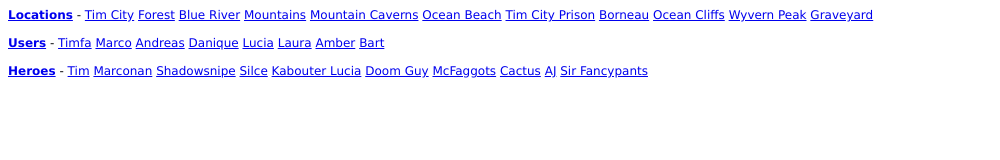
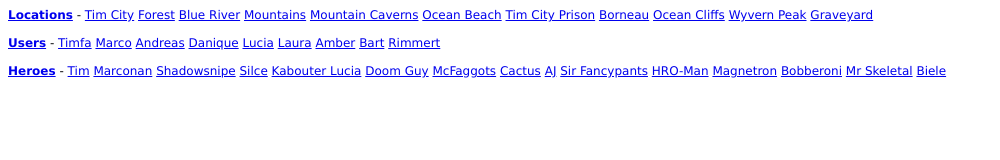
Before and after one commit to Master2112/HeroManagerUI, a website: page index.html in a window 1280 px wide. Shown: the whole page, without its empty margins (0-1000 px from the left). Drawn offline with Linux system fonts and the light colour scheme; files that its build step writes are made by us from their sources; no server answers; files whose address does not match are found by name.

```diff
--- a/index.html
+++ b/index.html
@@ -30,6 +30,7 @@
         <a href="#" data-id="6">Laura</a>
         <a href="#" data-id="7">Amber</a>
         <a href="#" data-id="8">Bart</a>
+        <a href="#" data-id="9">Rimmert</a>
     </div><br>
 	<div id="heroes-links"><b><a href="#" data-id="0">Heroes</a></b> -
         <a href="#" data-id="1">Tim</a>
@@ -42,6 +43,11 @@
         <a href="#" data-id="8">Cactus</a>
         <a href="#" data-id="9">AJ</a>
         <a href="#" data-id="10">Sir Fancypants</a>
+        <a href="#" data-id="11">HRO-Man</a>
+        <a href="#" data-id="12">Magnetron</a>
+        <a href="#" data-id="13">Bobberoni</a>
+        <a href="#" data-id="14">Mr Skeletal</a>
+        <a href="#" data-id="15">Biele</a>
     </div><br><br>
 	<div id="controlBox"></div><br>
 	<div id="displayBox"></div>
--- a/src/views/StoreView.js
+++ b/src/views/StoreView.js
@@ -31,6 +31,8 @@
 		{
 			HeroController.BuyShopItem(e.target.dataset['heroid'], e.target.dataset['itemid'], this.HeroData.key, function(key, self)
 			{
+				console.log("Transaction Result:");
+				console.log(key);
 				App.events.trigger('reloadStore', self.HeroData);
 			}, this);
 		}
@@ -39,6 +41,8 @@
 		{
 			HeroController.SellHeroItem(e.target.dataset['heroid'], e.target.dataset['itemid'], this.HeroData.key, function(key, self)
 			{
+				console.log("Transaction Result:");
+				console.log(key);
 				App.events.trigger('reloadStore', self.HeroData);
 			}, this);
 		}
```
Also changed, not shown: dist/bundle.js.
